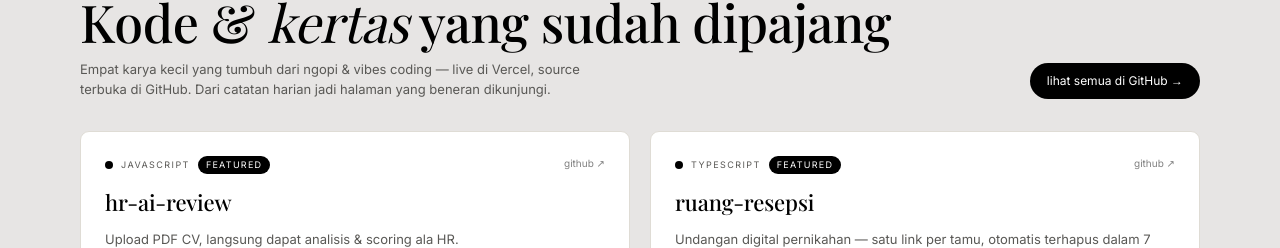
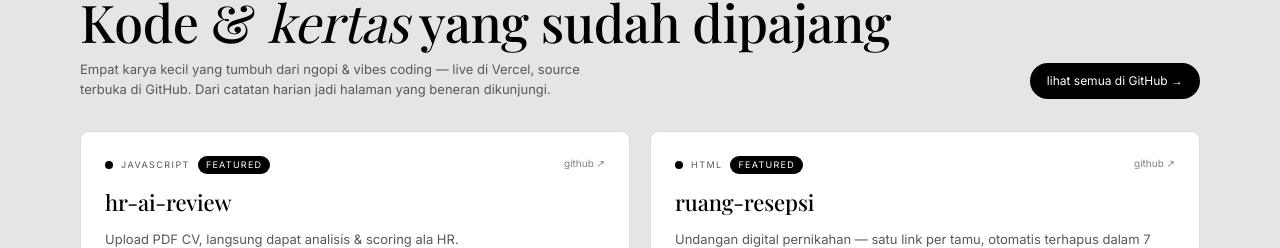
Before and after one commit to khamimzarr/khamim-portfolio, a Next.js app: page / in a window 1280 px wide. Shown: the part 2259-2507 px from the top of the page. Built offline with nearby package versions, Linux system fonts and the light colour scheme.

Commit message:
fix: ruang-resepsi lang TypeScript -> HTML (91.2% HTML di GitHub Linguist)

```diff
--- a/src/app/page.tsx
+++ b/src/app/page.tsx
@@ -64,7 +64,7 @@ export default function Home() {
     {
       name: "ruang-resepsi",
       desc: "Undangan digital pernikahan — satu link per tamu, otomatis terhapus dalam 7 hari.",
-      lang: "TypeScript",
+      lang: "HTML",
       href: "https://github.com/khamimzarr/ruang-resepsi",
       vercel: "https://ruang-resepsi.vercel.app",
       featured: true,
```
